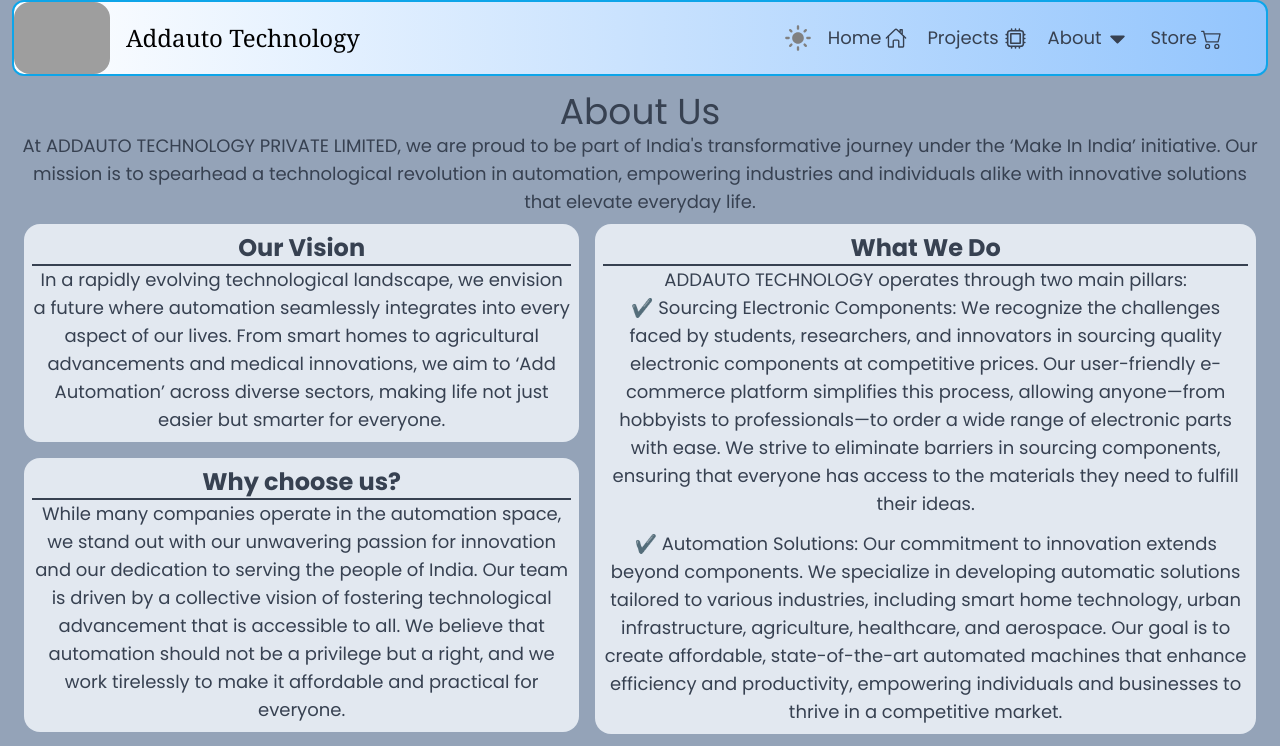
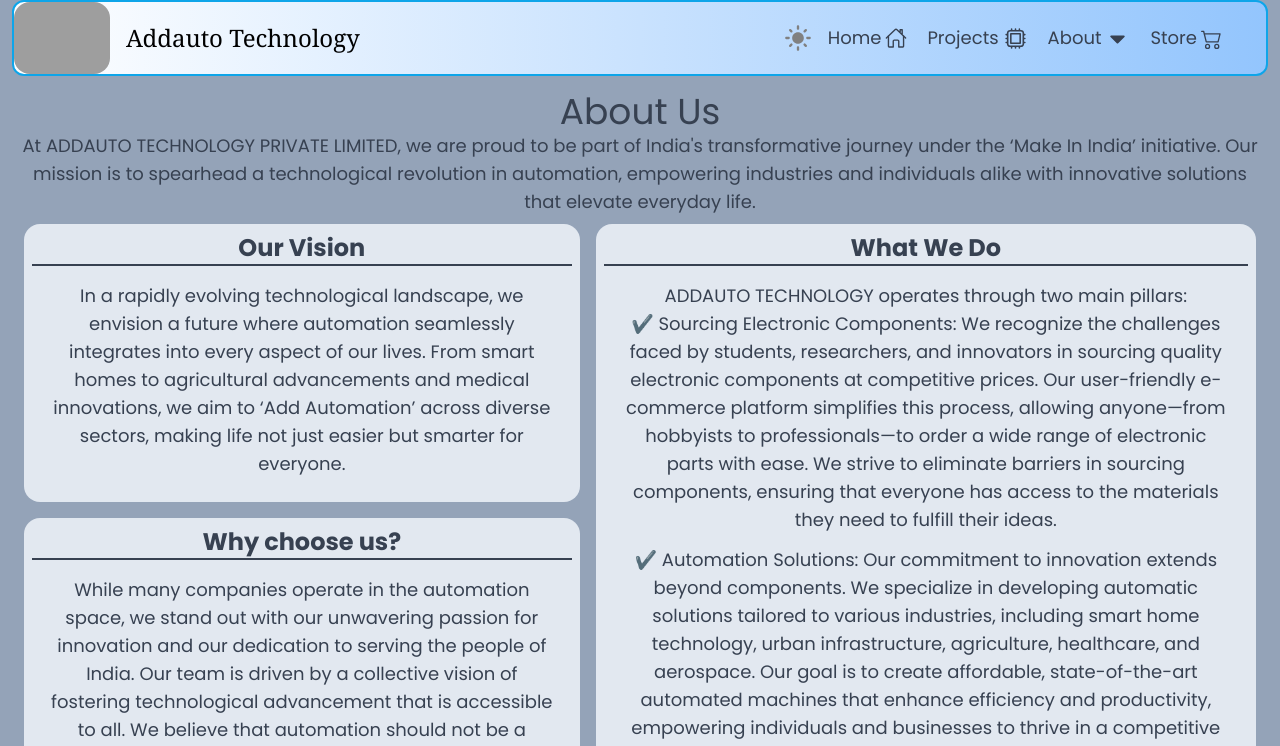
Before and after one commit to vermashaurya24/add-auto-tech, a React (Vite) app: page /about-us in a window 1280 px wide. Shown: the top 746 px of the page. Built offline with nearby package versions, Linux system fonts and the light colour scheme; grey boxes are pictures that could not be loaded.

Commit message:
chore: Minor margin changes.

```diff
--- a/src/components/SmallContentCard.js
+++ b/src/components/SmallContentCard.js
@@ -8,7 +8,7 @@
     return (
         <div className={`m-2 p-2 ${lightMode ? "bg-slate-200" : "bg-slate-500"} h-fit rounded-2xl`}>
             <div className={`text-2xl border-b-2 ${lightMode && "border-gray-700"} font-bold text-center`}>{props.title}</div>
-            <div>{props.children}</div>
+            <div className="m-4">{props.children}</div>
         </div>
     )
 };
```
